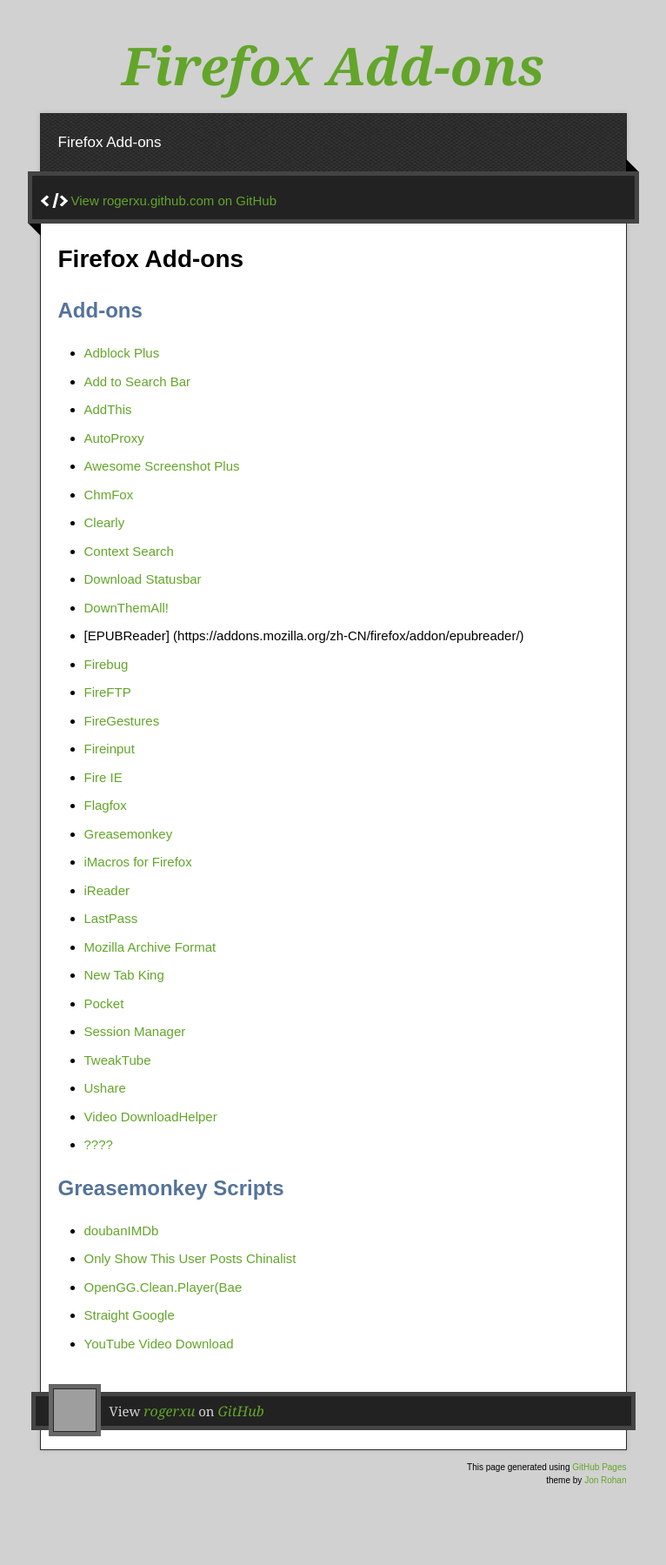
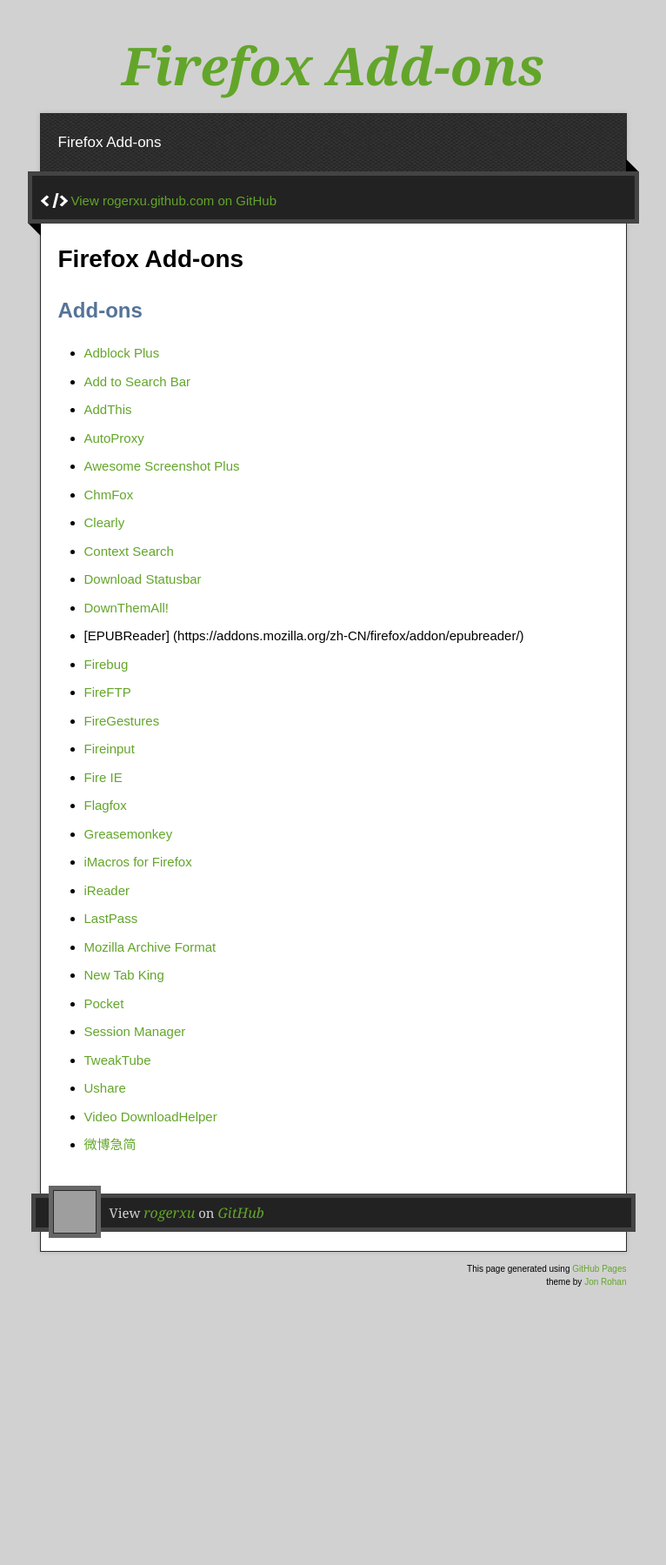
Before and after one commit to rogerxu/rogerxu.github.io, a Jekyll site: the page built from _posts/2012-11-05-firefox-addons.md, in a window 1280 px wide. Shown: the whole page at 87% size, without its empty margins (257-1023 px from the left). Built offline with Jekyll 4.4.1, drawn with Linux system fonts in a browser that asks for light colours; nearby versions of some CDN libraries; after the commit the page ends 1571 px from its top, so only the background shows below that; grey boxes are pictures that could not be loaded.

Commit message:
Add User Scripts post.

```diff
--- a/_posts/2012-11-05-firefox-addons.md
+++ b/_posts/2012-11-05-firefox-addons.md
@@ -35,13 +35,4 @@
 * [TweakTube](https://addons.mozilla.org/zh-CN/firefox/addon/tweaktube-youtube-enhancer-vid/)
 * [Ushare](https://addons.mozilla.org/zh-CN/firefox/addon/ushare/)
 * [Video DownloadHelper](https://addons.mozilla.org/zh-CN/firefox/addon/video-downloadhelper/)
-* [????](https://addons.mozilla.org/zh-CN/firefox/addon/weibo_wc/)
-
-
-## Greasemonkey Scripts
-
-* [doubanIMDb](http://userscripts.org/scripts/show/103552)
-* [Only Show This User Posts Chinalist](http://userscripts.org/scripts/show/137995)
-* [OpenGG.Clean.Player(Bae](http://userscripts.org/scripts/show/162286)
-* [Straight Google](http://userscripts.org/scripts/show/121261)
-* [YouTube Video Download](http://userscripts.org/scripts/show/62634)
+* [微博急简](https://addons.mozilla.org/zh-CN/firefox/addon/weibo_wc/)
```
Also changed, not shown: _posts/2012-11-05-chrome-extensions.md (+2 -0 lines), _posts/2013-07-27-user-scripts.md (added, +19 -0 lines).
